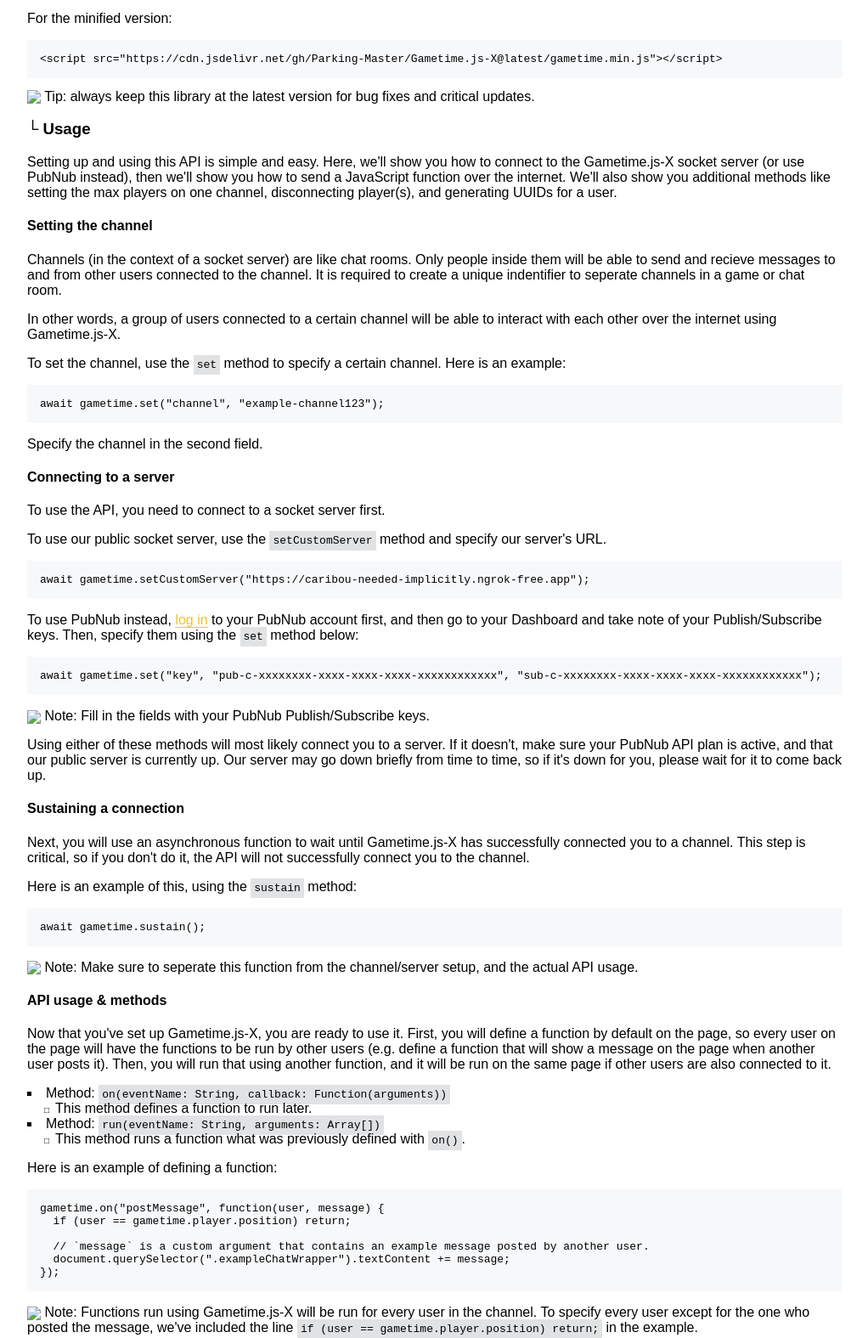
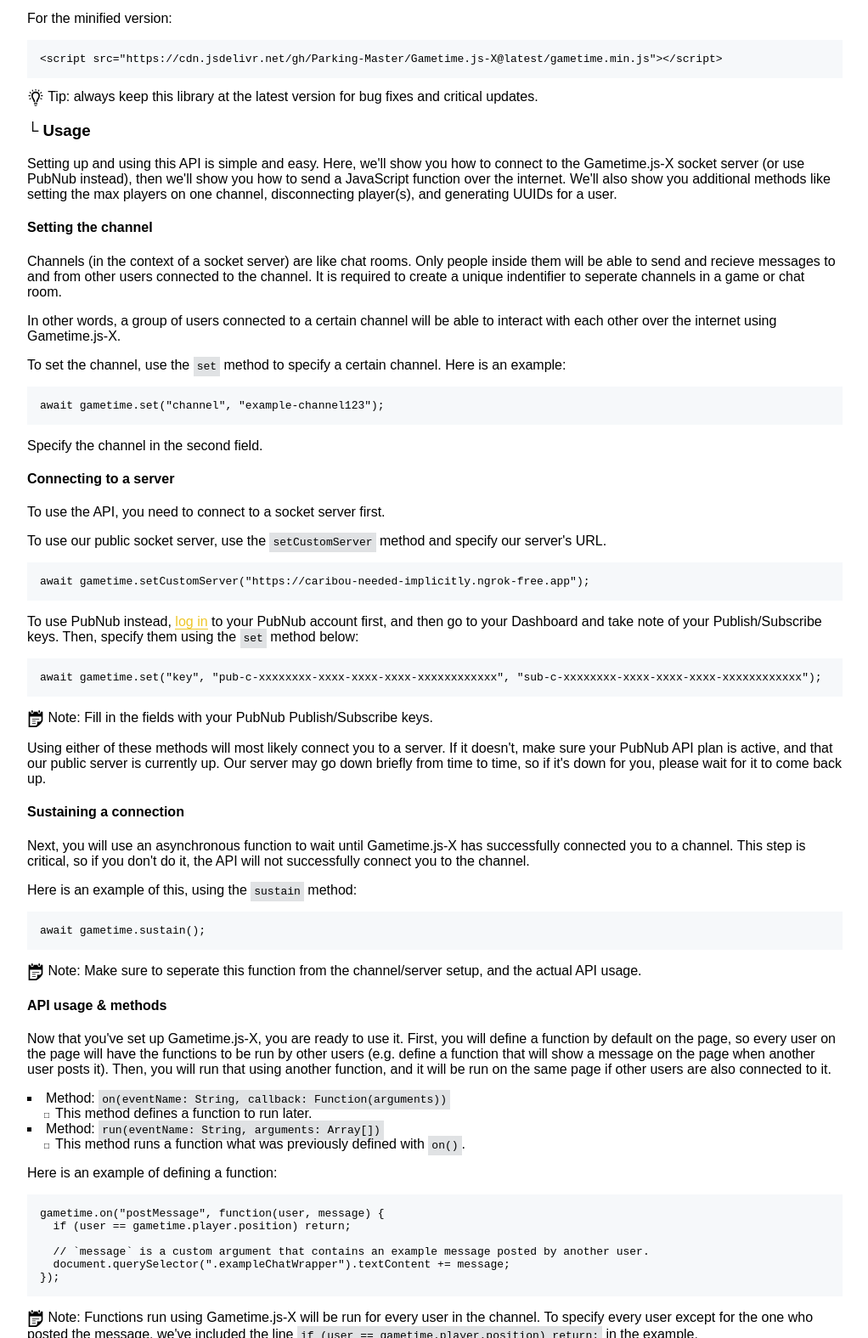
Before and after one commit to Parking-Master/Gametime.js-X, a plain HTML site: page index.html in a window 1280 px wide. Shown: the part 617-2192 px from the top of the page at 85% size, without its empty margins (128-1150 px from the left). Drawn offline with Linux system fonts and the light colour scheme; a script that the page names is missing; a small style sheet from the web is missing.

Commit message:
Update index.html

```diff
--- a/index.html
+++ b/index.html
@@ -118,7 +118,7 @@
 &lt;script src="https://cdn.jsdelivr.net/gh/Parking-Master/Gametime.js-X@latest/gametime.min.js"&gt;&lt;/script&gt;
 </pre>
 
-        <img src="lightbulb.svg" class="icon"> Tip: always keep this library at the latest version for bug fixes and critical updates.
+        <img src="icons/lightbulb.svg" class="icon"> Tip: always keep this library at the latest version for bug fixes and critical updates.
         <h3>└ Usage</h3>
 
         <p>Setting up and using this API is simple and easy. Here, we'll show you how to connect to the Gametime.js-X socket server (or use PubNub instead), then we'll show you how to send a JavaScript function over the internet. We'll also show you additional methods like setting the max players on one channel, disconnecting player(s), and generating UUIDs for a user.</p>
@@ -151,7 +151,7 @@ await gametime.setCustomServer("https://caribou-needed-implicitly.ngrok-free.app
 await gametime.set("key", "pub-c-xxxxxxxx-xxxx-xxxx-xxxx-xxxxxxxxxxxx", "sub-c-xxxxxxxx-xxxx-xxxx-xxxx-xxxxxxxxxxxx");
 </pre>
 
-        <p><img src="notebook.svg" class="icon"> Note: Fill in the fields with your PubNub Publish/Subscribe keys.</p>
+        <p><img src="icons/notebook.svg" class="icon"> Note: Fill in the fields with your PubNub Publish/Subscribe keys.</p>
 
         <p>Using either of these methods will most likely connect you to a server. If it doesn't, make sure your PubNub API plan is active, and that our public server is currently up. Our server may go down briefly from time to time, so if it's down for you, please wait for it to come back up.</p>
         <h4>Sustaining a connection</h4>
@@ -164,7 +164,7 @@ await gametime.set("key", "pub-c-xxxxxxxx-xxxx-xxxx-xxxx-xxxxxxxxxxxx", "sub-c-x
 await gametime.sustain();
 </pre>
 
-        <p><img src="notebook.svg" class="icon"> Note: Make sure to seperate this function from the channel/server setup, and the actual API usage.</p>
+        <p><img src="icons/notebook.svg" class="icon"> Note: Make sure to seperate this function from the channel/server setup, and the actual API usage.</p>
         <h4>API usage & methods</h4>
 
         <p>Now that you've set up Gametime.js-X, you are ready to use it. First, you will define a function by default on the page, so every user on the page will have the functions to be run by other users (e.g. define a function that will show a message on the page when another user posts it). Then, you will run that using another function, and it will be run on the same page if other users are also connected to it.</p>
@@ -187,7 +187,7 @@ gametime.on("postMessage", function(user, message) {
 });
 </pre>
 
-        <p><img src="notebook.svg" class="icon"> Note: Functions run using Gametime.js-X will be run for every user in the channel. To specify every user except for the one who posted the message, we've included the line <code>if (user == gametime.player.position) return;</code> in the example.</p>
+        <p><img src="icons/notebook.svg" class="icon"> Note: Functions run using Gametime.js-X will be run for every user in the channel. To specify every user except for the one who posted the message, we've included the line <code>if (user == gametime.player.position) return;</code> in the example.</p>
 
         <p>Now, this is how you can run that function:</p>
 
@@ -227,7 +227,7 @@ gametime.run("postMessage", [gametime.player.position, "This is an example chat
             <div class="sublist-item">Disconnect the current user from the channel.</div>
         </div>
 
-        <p><img src="notebook.svg" class="icon"> Note: These are all methods apart of the global gametime variable when the API is installed (e.g. gametime.on(), gametime.run(), etc.)</p>
+        <p><img src="icons/notebook.svg" class="icon"> Note: These are all methods apart of the global gametime variable when the API is installed (e.g. gametime.on(), gametime.run(), etc.)</p>
         <h3>└ Examples</h3>
 
         <p>Example on sending arguments through a function:</p>
@@ -267,7 +267,7 @@ gametime.setCustomServer("https://caribou-needed-implicitly.ngrok-free.app");
           <summary>Click to expand</summary>
         </details>
 
-        <p><img src="lightbulb.svg" class="icon"> Tip: Here is a <a href="/example_chat.html" target="_blank">live example of this page</a>. Open the same page on multiple tabs, browsers, or devices, and try sending a message after the page is fully loaded.</p>
+        <p><img src="icons/lightbulb.svg" class="icon"> Tip: Here is a <a href="/example_chat.html" target="_blank">live example of this page</a>. Open the same page on multiple tabs, browsers, or devices, and try sending a message after the page is fully loaded.</p>
 
         <br>
         <br>
```
